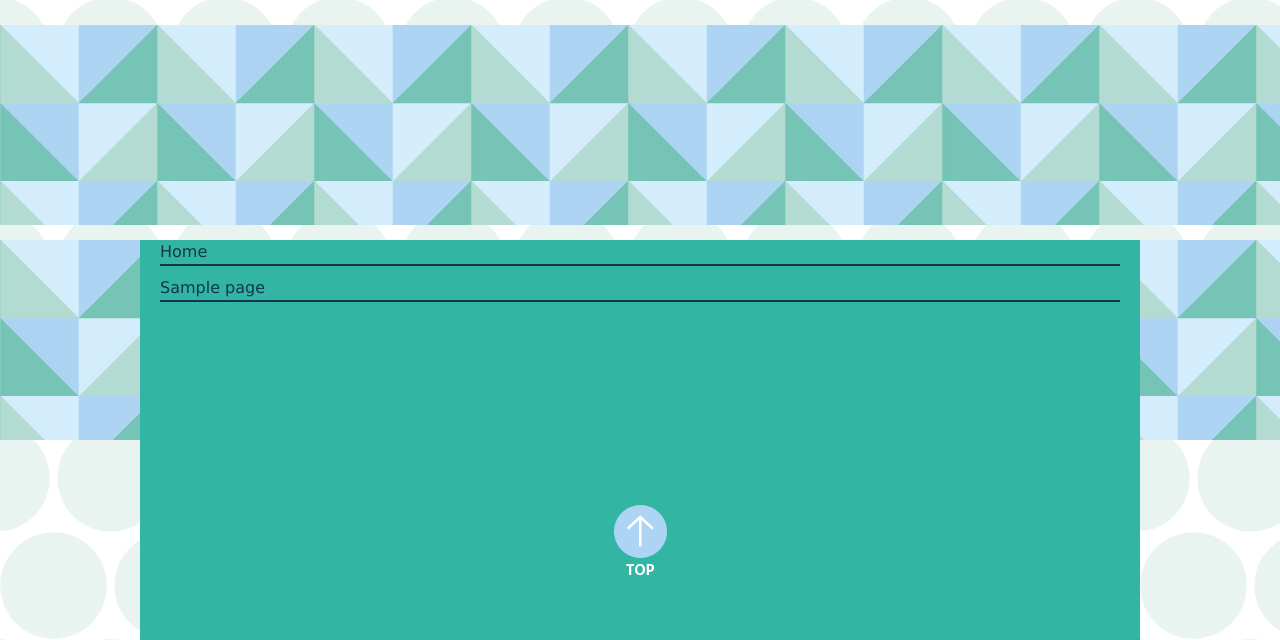
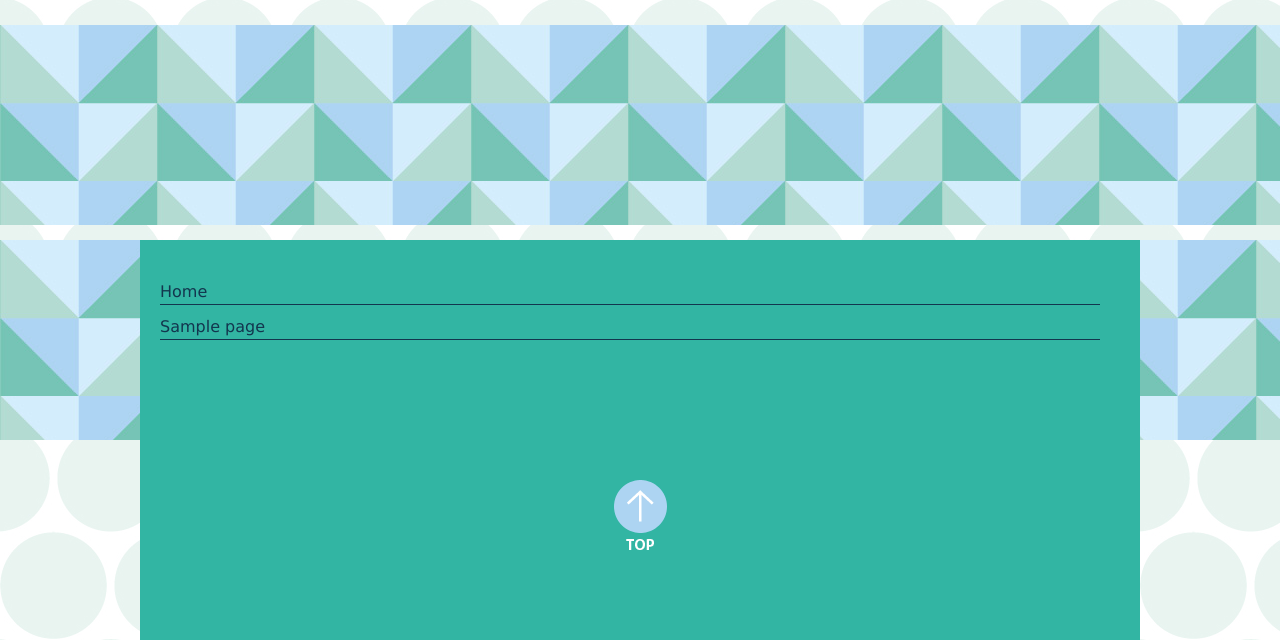
Before and after one commit to OSCA98/wp-content, a WordPress theme: template themes/kitatrier-theme/page.php in a window 1280 px wide. Shown: the part 324-964 px from the top of the page. Run offline with PHP 8.4 and a stand-in for WordPress, Linux system fonts and the light colour scheme; the site name, menu and one post (Sample post) are stand-ins, and other content is empty; some libraries are stand-ins or nearby versions.

Commit message:
footer styling

```diff
--- a/themes/kitatrier-theme/sass/custom/_footer.scss
+++ b/themes/kitatrier-theme/sass/custom/_footer.scss
@@ -12,8 +12,9 @@ footer {
     height: 100%;
     background-color: $color__turquoise;
     margin: 0 auto;
-    padding-left: 2em;
-    padding-right: 2em;
+    padding-left: 2rem;
+    padding-right: 2rem;
+    padding-top: 4rem;
 
     ul {
       list-style-type: none;
@@ -27,11 +28,12 @@ footer {
 
       li {
         font-size: 1.6rem;
+        margin-right: 2rem;
 
         a,
         a:visited {
           color: $color__darkblue;
-          border-bottom: 2px solid $color__darkblue;
+          border-bottom: 1px solid $color__darkblue;
           display: inline-block;
           width: 100%;
         }
@@ -57,9 +59,5 @@ footer {
   }
   .topbutton {
     text-align: center;
-    //margin: 2em 0 3em 0;
-    img{
-      margin: 6.5rem 0 2rem 0;
-    }
   }
 }
--- a/themes/kitatrier-theme/style.css
+++ b/themes/kitatrier-theme/style.css
@@ -1339,8 +1339,9 @@ footer div {
 	height: 100%;
 	background-color: #32b5a3;
 	margin: 0 auto;
-	padding-left: 2em;
-	padding-right: 2em;
+	padding-left: 2rem;
+	padding-right: 2rem;
+	padding-top: 4rem;
 }
 
 footer div ul {
@@ -1354,12 +1355,13 @@ footer div ul {
 
 footer div ul li {
 	font-size: 1.6rem;
+	margin-right: 2rem;
 }
 
 footer div ul li a,
 footer div ul li a:visited {
 	color: #13364e;
-	border-bottom: 2px solid #13364e;
+	border-bottom: 1px solid #13364e;
 	display: inline-block;
 	width: 100%;
 }
@@ -1386,8 +1388,4 @@ footer .topbutton {
 	text-align: center;
 }
 
-footer .topbutton img {
-	margin: 6.5rem 0 2rem 0;
-}
-
 /*# sourceMappingURL=style.css.map */
```
Also changed, not shown: 1 other file.
